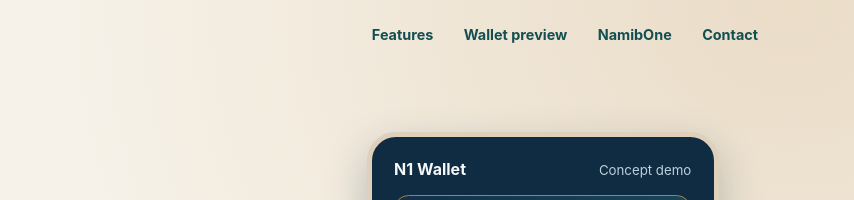
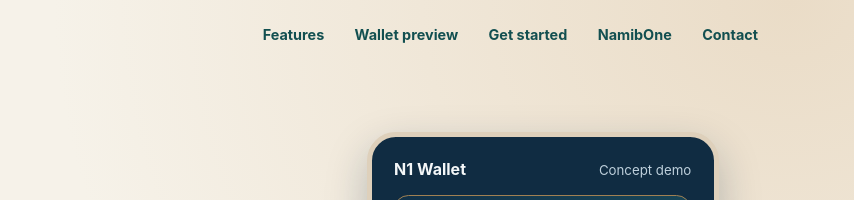
Before and after one commit to namibone/wallet, a plain HTML site: page index.html in a window 1280 px wide. Shown: the top 200 px of the page, 426-1280 px from the left. Drawn offline with Linux system fonts and the light colour scheme.

Commit message:
Add the N1 Wallet getting-started link (#3)

```diff
--- a/index.html
+++ b/index.html
@@ -18,6 +18,7 @@
     <nav class="site-nav" aria-label="Main navigation">
       <a href="#features">Features</a>
       <a href="#wallet">Wallet preview</a>
+      <a href="https://namibone.com/docs/n1-wallet/">Get started</a>
       <a href="https://namibone.com/">NamibOne</a>
       <a href="mailto:hello@namibone.com?subject=N1%20Wallet%20enquiry">Contact</a>
     </nav>
```
